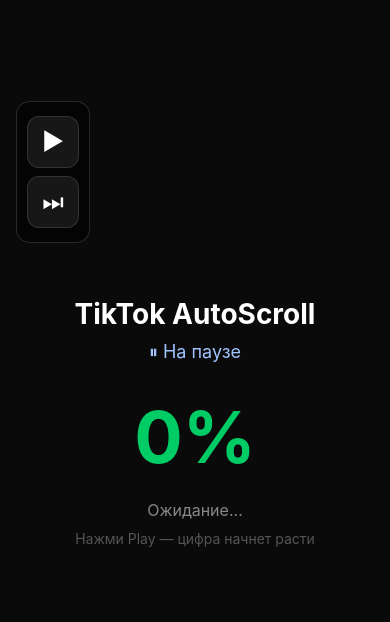
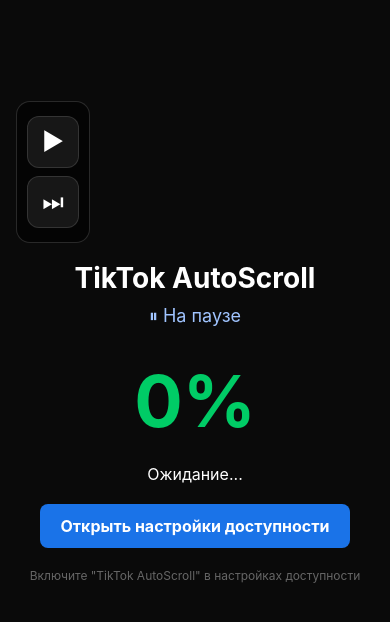
Before and after one commit to bavi1776ktor-oss/tiktok-autoscroll, a React Native app: screen / in a window 390 px wide. Shown: the top 622 px of the page. Built offline with nearby package versions, Linux system fonts and the light colour scheme.

Commit message:
Update App.js

```diff
--- a/App.js
+++ b/App.js
@@ -1,72 +1,76 @@
-import React, { useState, useRef } from 'react';
+import React, { useState, useEffect, useRef } from 'react';
 import {
   View,
   Text,
   TouchableOpacity,
   StyleSheet,
   Dimensions,
+  Linking,
+  Platform,
 } from 'react-native';
+import { NativeModules, NativeEventEmitter } from 'react-native';
 
 const { height } = Dimensions.get('window');
+const { AccessibilityModule } = NativeModules;
+const eventEmitter = new NativeEventEmitter(AccessibilityModule);
 
 export default function App() {
   const [isPlaying, setIsPlaying] = useState(false);
   const [progress, setProgress] = useState(0);
-  const intervalRef = useRef(null);
+  const [isServiceRunning, setIsServiceRunning] = useState(false);
+  const [statusText, setStatusText] = useState('Ожидание...');
 
-  const startProgress = () => {
-    if (intervalRef.current) clearInterval(intervalRef.current);
-    setProgress(0);
+  useEffect(() => {
+    // Слушаем события от Accessibility Service
+    const subscription = eventEmitter.addListener('onProgressUpdate', (event) => {
+      setProgress(event.progress);
+    });
 
-    intervalRef.current = setInterval(() => {
-      setProgress(prev => {
-        const next = prev + 1;
-        if (next >= 100) {
-          clearInterval(intervalRef.current);
-          intervalRef.current = null;
-          // Автоматический рестарт через 0.5 сек (эмуляция нового ролика)
-          setTimeout(() => {
-            if (isPlaying) {
-              startProgress();
-            }
-          }, 500);
-          return 100;
-        }
-        return next;
-      });
-    }, 50); // Обновление каждые 50 мс = плавный рост
-  };
+    const resetSubscription = eventEmitter.addListener('onProgressReset', () => {
+      if (isPlaying) {
+        setStatusText('Свайп!');
+        setTimeout(() => setStatusText('Слежу за бегунком...'), 500);
+      }
+    });
+
+    const adSubscription = eventEmitter.addListener('onAdDetected', () => {
+      setStatusText('Реклама! Свайп...');
+    });
+
+    return () => {
+      subscription.remove();
+      resetSubscription.remove();
+      adSubscription.remove();
+    };
+  }, [isPlaying]);
 
   const togglePlay = () => {
     const newState = !isPlaying;
     setIsPlaying(newState);
 
     if (newState) {
-      // Запускаем прогресс
-      if (intervalRef.current) clearInterval(intervalRef.current);
-      startProgress();
+      setStatusText('Запуск сервиса...');
+      AccessibilityModule.startService();
+      setIsServiceRunning(true);
+      setStatusText('Слежу за бегунком...');
     } else {
-      // Останавливаем
-      if (intervalRef.current) {
-        clearInterval(intervalRef.current);
-        intervalRef.current = null;
-      }
+      AccessibilityModule.stopService();
+      setIsServiceRunning(false);
       setProgress(0);
+      setStatusText('Ожидание...');
     }
   };
 
   const handleSkip = () => {
+    AccessibilityModule.performSwipe();
     if (isPlaying) {
-      if (intervalRef.current) {
-        clearInterval(intervalRef.current);
-        intervalRef.current = null;
-      }
-      setProgress(0);
-      startProgress();
-    } else {
-      // Если на паузе — просто сбрасываем
-      setProgress(0);
+      setStatusText('Пропуск...');
+      setTimeout(() => setStatusText('Слежу за бегунком...'), 500);
     }
+  };
+
+  const openAccessibilitySettings = () => {
+    Linking.openSettings();
   };
 
   return (
@@ -74,19 +78,26 @@
       <View style={styles.content}>
         <Text style={styles.title}>TikTok AutoScroll</Text>
         <Text style={styles.subtitle}>
-          {isPlaying ? '▶ Воспроизведение...' : '⏸ На паузе'}
+          {isPlaying ? '▶ Активен' : '⏸ На паузе'}
         </Text>
 
-        {/* ГЛАВНОЕ - ЦИФРА ПРОГРЕССА ВЫВЕДЕНА КРУПНО */}
         <Text style={styles.progressBig}>
-          {progress}%
+          {Math.round(progress)}%
         </Text>
 
-        <Text style={styles.debugText}>
-          {isPlaying ? 'Слежу за бегунком...' : 'Ожидание...'}
-        </Text>
+        <Text style={styles.statusText}>{statusText}</Text>
+
+        <TouchableOpacity
+          style={styles.settingsButton}
+          onPress={openAccessibilitySettings}
+        >
+          <Text style={styles.settingsButtonText}>
+            Открыть настройки доступности
+          </Text>
+        </TouchableOpacity>
+
         <Text style={styles.hintText}>
-          Нажми Play — цифра начнет расти
+          Включите "TikTok AutoScroll" в настройках доступности
         </Text>
       </View>
 
@@ -139,15 +150,28 @@
     color: '#00cc66',
     marginBottom: 20,
   },
-  debugText: {
+  statusText: {
     fontSize: 16,
-    color: '#888888',
+    color: '#ffffff',
+    marginBottom: 20,
+  },
+  settingsButton: {
+    backgroundColor: '#1a73e8',
+    paddingHorizontal: 20,
+    paddingVertical: 12,
+    borderRadius: 8,
     marginBottom: 10,
   },
+  settingsButtonText: {
+    color: '#ffffff',
+    fontSize: 16,
+    fontWeight: 'bold',
+  },
   hintText: {
-    fontSize: 14,
-    color: '#555555',
+    fontSize: 12,
+    color: '#666666',
     textAlign: 'center',
+    marginTop: 10,
   },
   floatingPanel: {
     position: 'absolute',
```
